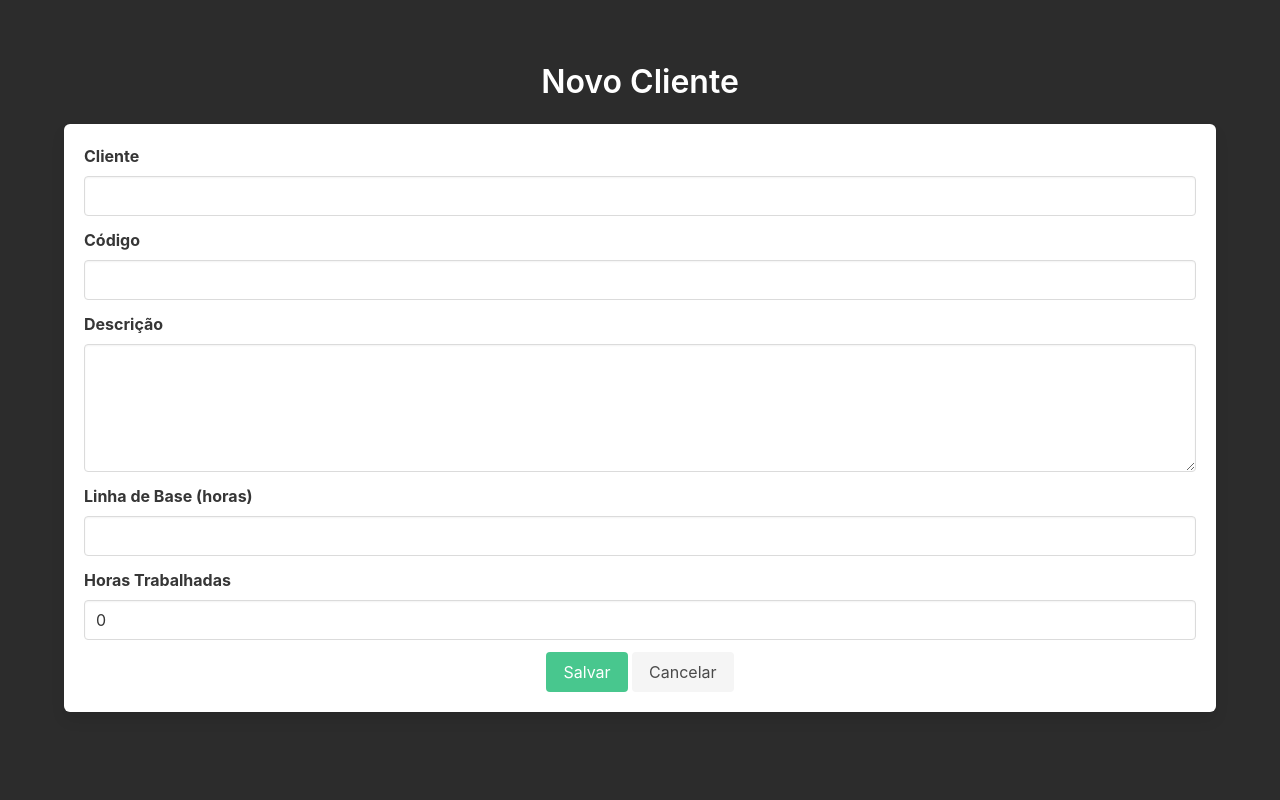
After one commit to Madhs31/Estagio, a Node server app: page /clients/new in a window 1280 px wide. The commit adds this page. Run offline with Node 20, Linux system fonts and the light colour scheme.

Commit message:
✨ feat Atualizando códigos

```diff
--- a/WebDBIntegration/app.js
+++ b/WebDBIntegration/app.js
@@ -56,6 +56,92 @@ app.post('/search', (req, res) => {
   });
 });
 
+
+// ==================== ROTAS CLIENTES ====================
+
+// Listar clientes
+app.get('/clients', (req, res) => {
+  const sql = `
+    SELECT
+      id, Cliente, Codigo, description, Linha_de_base, Horas_trabalhadas,
+      ROUND((Horas_trabalhadas * 100.0) / Linha_de_base, 2) AS Percentual_usado,
+      CASE
+        WHEN (Horas_trabalhadas * 100.0) / Linha_de_base < 50 THEN 'verde'
+        WHEN (Horas_trabalhadas * 100.0) / Linha_de_base < 75 THEN 'amarelo'
+        ELSE 'vermelho'
+      END AS Status
+    FROM opt_clientes
+  `;
+  db.query(sql, (err, rows) => {
+    if (err) {
+      console.error(err);
+      return res.render('clients', { titulo: 'Clientes', error: 'Erro ao buscar clientes.', clients: [] });
+    }
+    res.render('clients', { titulo: 'Clientes', error: null, clients: rows });
+  });
+});
+
+// Formulário para adicionar cliente
+app.get('/clients/new', (req, res) => {
+  res.render('client_form', { titulo: 'Novo Cliente', client: null });
+});
+
+// Inserir cliente
+app.post('/clients/new', (req, res) => {
+  const { Cliente, Codigo, description, Linha_de_base, Horas_trabalhadas } = req.body;
+  const sql = `
+    INSERT INTO opt_clientes (Cliente, Codigo, description, Linha_de_base, Horas_trabalhadas)
+    VALUES (?, ?, ?, ?, ?)
+  `;
+  db.query(sql, [Cliente, Codigo, description, Linha_de_base, Horas_trabalhadas], (err) => {
+    if (err) {
+      console.error(err);
+      return res.send('Erro ao adicionar cliente');
+    }
+    res.redirect('/clients');
+  });
+});
+
+// Formulário para editar cliente
+app.get('/clients/edit/:id', (req, res) => {
+  const { id } = req.params;
+  db.query('SELECT * FROM opt_clientes WHERE id = ?', [id], (err, rows) => {
+    if (err || rows.length === 0) {
+      return res.send('Cliente não encontrado');
+    }
+    res.render('client_form', { titulo: 'Editar Cliente', client: rows[0] });
+  });
+});
+
+// Atualizar cliente
+app.post('/clients/edit/:id', (req, res) => {
+  const { id } = req.params;
+  const { Cliente, Codigo, description, Linha_de_base, Horas_trabalhadas } = req.body;
+  const sql = `
+    UPDATE opt_clientes
+    SET Cliente=?, Codigo=?, description=?, Linha_de_base=?, Horas_trabalhadas=?
+    WHERE id=?
+  `;
+  db.query(sql, [Cliente, Codigo, description, Linha_de_base, Horas_trabalhadas, id], (err) => {
+    if (err) {
+      console.error(err);
+      return res.send('Erro ao atualizar cliente');
+    }
+    res.redirect('/clients');
+  });
+});
+
+// Excluir cliente
+app.post('/clients/delete/:id', (req, res) => {
+  const { id } = req.params;
+  db.query('DELETE FROM opt_clientes WHERE id=?', [id], (err) => {
+    if (err) {
+      console.error(err);
+      return res.send('Erro ao excluir cliente');
+    }
+    res.redirect('/clients');
+  });
+});
 // ==================== MIDDLEWARES ====================
 app.use((req, res) => res.status(404).send('Desculpe, página não encontrada.'));
 app.use((err, req, res, next) => {
--- /dev/null
+++ b/WebDBIntegration/views/client_form.ejs
@@ -0,0 +1,83 @@
+<!DOCTYPE html>
+<html lang="pt-BR">
+<head>
+  <meta charset="UTF-8">
+  <meta name="viewport" content="width=device-width, initial-scale=1.0">
+  <title>Formulário Cliente</title>
+
+    <!-- Bulma CSS -->
+    <link rel="stylesheet" href="https://cdn.jsdelivr.net/npm/bulma@0.9.4/css/bulma.min.css">
+
+<style>
+    .section {
+      background-color: #2c2c2c;
+      padding: 4rem 2rem;
+      min-height: 100vh;
+      display: flex;
+    }
+
+    .section-title {
+      text-align: center;
+      margin-bottom: 3rem;
+    }
+
+    .section-title h2 {
+      font-size: 3rem;
+      color: white;
+      text-shadow: 2px 2px 0 #000;
+    }
+</style>
+</head>
+<body style="background-color:#1a1a1a; color:white;">
+
+<section class="section">
+  <div class="container">
+    <h1 class="title has-text-centered" style="color:white;"><%= titulo %></h1>
+
+    <form action="<%= client ? '/clients/edit/' + client.id : '/clients/new' %>" method="POST" class="box">
+
+      <div class="field">
+        <label class="label">Cliente</label>
+        <div class="control">
+          <input class="input" type="text" name="Cliente" value="<%= client ? client.Cliente : '' %>" required>
+        </div>
+      </div>
+
+      <div class="field">
+        <label class="label">Código</label>
+        <div class="control">
+          <input class="input" type="text" name="Codigo" value="<%= client ? client.Codigo : '' %>">
+        </div>
+      </div>
+
+      <div class="field">
+        <label class="label">Descrição</label>
+        <div class="control">
+          <textarea class="textarea" name="description"><%= client ? client.description : '' %></textarea>
+        </div>
+      </div>
+
+      <div class="field">
+        <label class="label">Linha de Base (horas)</label>
+        <div class="control">
+          <input class="input" type="number" name="Linha_de_base" value="<%= client ? client.Linha_de_base : '' %>" required>
+        </div>
+      </div>
+
+      <div class="field">
+        <label class="label">Horas Trabalhadas</label>
+        <div class="control">
+          <input class="input" type="number" name="Horas_trabalhadas" value="<%= client ? client.Horas_trabalhadas : 0 %>">
+        </div>
+      </div>
+
+      <div class="field has-text-centered">
+        <button class="button is-success" type="submit">Salvar</button>
+        <a href="/clients" class="button is-light">Cancelar</a>
+      </div>
+    </form>
+  </div>
+</section>
+
+</body>
+</html>
```
Also changed, not shown: WebDBIntegration/views/Clients.ejs (added, +105 -0 lines), WebDBIntegration/views/home.ejs (+10 -49 lines), WebDBIntegration/views/projects.ejs (+1 -7 lines).
